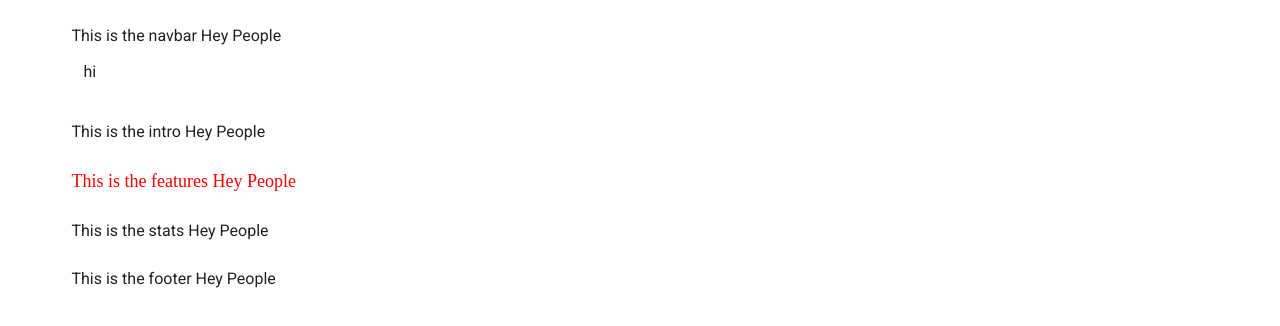
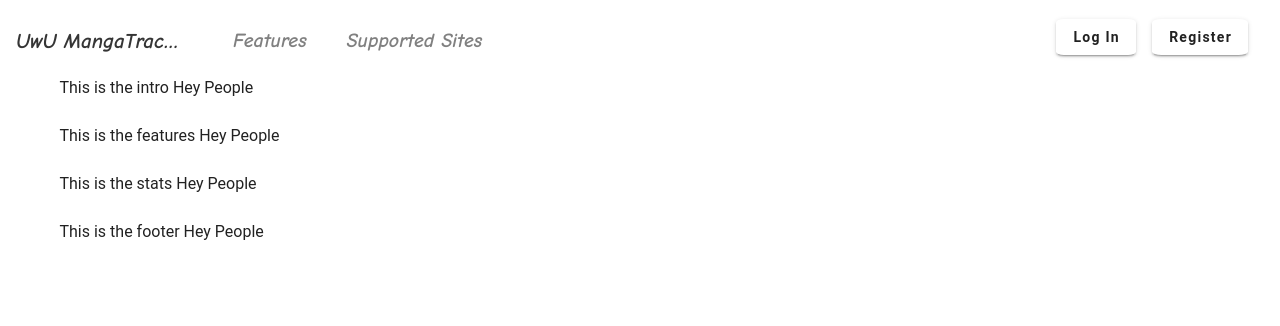
Before and after one commit to Yodawgz0/mangatracker, a Vue app: page /#/ in a window 1280 px wide. Shown: the top 326 px of the page. Built offline with nearby package versions, Linux system fonts and the light colour scheme.

Commit message:
Added NavBar

```diff
--- a/public/index.html
+++ b/public/index.html
@@ -6,7 +6,6 @@
     <meta name="viewport" content="width=device-width,initial-scale=1.0">
     <link rel="icon" href="<%= BASE_URL %>logo.png">
     <title><%= htmlWebpackPlugin.options.title %></title>
-    <link rel="stylesheet" href="https://fonts.googleapis.com/css?family=Roboto:100,300,400,500,700,900">
     <link rel="stylesheet" href="https://cdn.jsdelivr.net/npm/@mdi/font@latest/css/materialdesignicons.min.css">
   </head>
   <body>
--- a/src/components/HomePage.vue
+++ b/src/components/HomePage.vue
@@ -1,11 +1,11 @@
 <template>
-  <v-container>
+  <div>
     <Navbar />
     <Intro />
     <Features />
     <Stats />
     <Footer />
-  </v-container>
+  </div>
 </template>
 
 <script>
--- a/src/components/HomePageComponents/Navbar.vue
+++ b/src/components/HomePageComponents/Navbar.vue
@@ -1,14 +1,87 @@
 <template>
-  <v-container class="folly">
-    <div>This is the navbar Hey People</div>
-    <v-col>hi</v-col>
-  </v-container>
+  <v-app-bar
+    color="white"
+    elevate-on-scroll
+    scroll-target="#scrolling-techniques-7"
+    class="navbar"
+  >
+    <v-app-bar-title class="navbar appname">UwU MangaTracker</v-app-bar-title>
+    <div v-if="$vuetify.breakpoint.mdAndUp" class="navbar navtitles">
+      Features
+    </div>
+    <div v-if="$vuetify.breakpoint.mdAndUp" class="navbar navtitles">
+      Supported Sites
+    </div>
+    <v-spacer></v-spacer>
+    <v-btn
+      v-if="$vuetify.breakpoint.mdAndUp"
+      text
+      class="navbar button"
+      elevation="2"
+    >
+      Log in
+    </v-btn>
+    <v-btn
+      v-if="$vuetify.breakpoint.mdAndUp"
+      text
+      class="navbar button"
+      elevation="2"
+    >
+      Register
+    </v-btn>
+
+    <v-dialog
+      v-model="dialog"
+      halfscreen
+      hide-overlay
+      transition="dialog-top-transition"
+      v-if="$vuetify.breakpoint.smAndDown"
+    >
+      <template v-slot:activator="{ on, attrs }">
+        <v-btn icon v-bind="attrs" v-on="on">
+          <v-icon>mdi-menu</v-icon>
+        </v-btn>
+      </template>
+      <v-card class="navbar mobilesidebar">
+        <v-list>
+          <v-list-item>
+            <v-list-item-avatar>
+              <img src="../../assets/uwulogo.png" />
+            </v-list-item-avatar>
+            <v-btn class="ml-auto" icon @click="dialog = false">
+              <v-icon>mdi-close</v-icon>
+            </v-btn>
+          </v-list-item>
+          <v-list-item>
+            <v-btn text class="navdirectmob">Features</v-btn>
+          </v-list-item>
+          <v-list-item>
+            <v-btn text class="navdirectmob">Supported Sites</v-btn>
+          </v-list-item>
+          <v-list-item>
+            <v-btn text class="navlogmob">Log in</v-btn>
+          </v-list-item>
+          <v-list-item>
+            <v-btn text class="navlogmob">Register</v-btn>
+          </v-list-item>
+        </v-list>
+      </v-card>
+    </v-dialog>
+  </v-app-bar>
 </template>
 
 <script>
 export default {
   name: "Navbar",
 
-  data: () => ({})
+  data() {
+    return {
+      dialog: false,
+    };
+  },
 };
 </script>
+
+<style>
+@import url("https://fonts.googleapis.com/css2?family=Comic+Neue:ital,wght@1,700&display=swap");
+</style>
--- a/src/scss/pages/Homepage/navbar.scss
+++ b/src/scss/pages/Homepage/navbar.scss
@@ -1,7 +1,32 @@
-.folly {
-  &.text {
-    font-size: large;
-    color: red;
-    font-family: "Times New Roman", Times, serif;
+.navbar {
+  max-width: 1300px;
+  margin-left: auto;
+  margin-right: auto;
+  padding-top: 0.6ch;
+  &.appname {
+    color: rgb(53, 53, 53);
+    font: 21px 'Comic Neue', cursive;
+  }
+  &.navtitles{
+    color: grey;
+    font: 200 20px 'Comic Neue', cursive;
+    margin-left: 2.5rem;
+  }
+  &.button{
+    margin-right: 1rem;
+    color:#1c64f2;
+    font-weight: bold;
+    text-transform: capitalize;
+    border-radius: 10%;
+  }
+  &.mobilesidebar{
+    .navdirectmob{
+      width: 100%;
+      text-align: left;
+    }
+    .navlogmob{
+      width: 100%;
+      color: #1c64f2;
+    }
   }
 }
--- a/src/scss/styles.scss
+++ b/src/scss/styles.scss
@@ -4,3 +4,4 @@
 @import "./pages/Homepage/stats.scss";
 @import "./pages/Homepage/footers.scss";
 @import "./pages/Homepage/navbar.scss";
+@import url('https://fonts.googleapis.com/css2?family=Comic+Neue:ital,wght@1,900&display=swap');
```
Also changed, not shown: src/assets/uwulogo.png (added).
